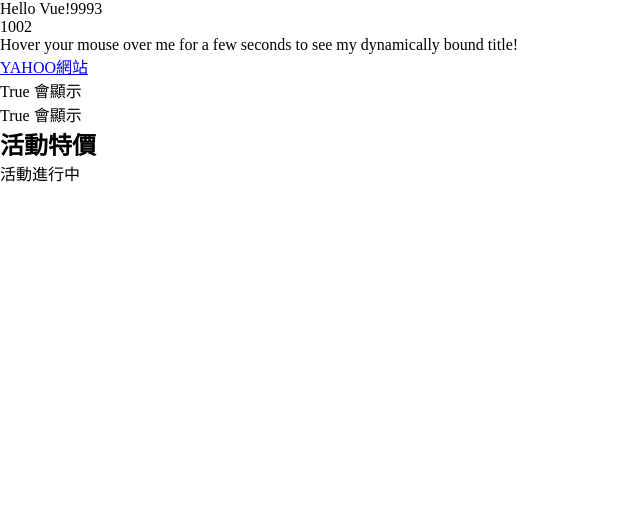
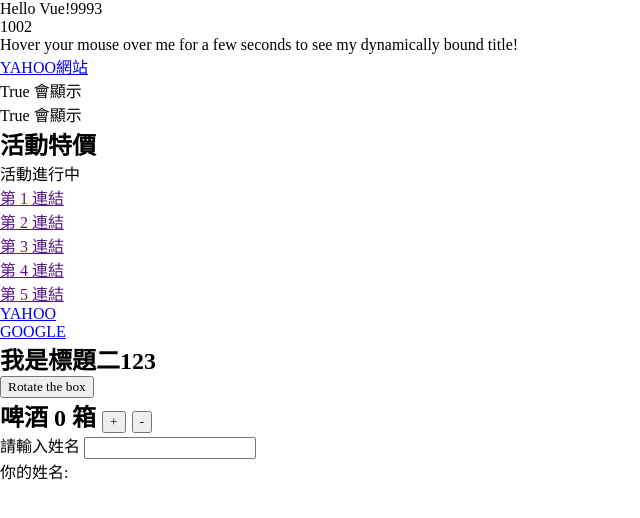
Before and after one commit to VinChien/test_Vue, a plain HTML site: page index.html in a window 1280 px wide. Shown: the part 64-582 px from the top of the page, without its empty margins (0-640 px from the left). Drawn offline with nearby package versions, Linux system fonts and the light colour scheme.

Commit message:
test v-model

```diff
--- a/index.html
+++ b/index.html
@@ -1,11 +1,13 @@
 <!DOCTYPE html>
 <html lang="zh">
+
 <head>
     <meta charset="UTF-8">
     <meta name="viewport" content="width=device-width, initial-scale=1.0">
     <title>練習 Vue</title>
     <link rel="stylesheet" href="./style.css">
 </head>
+
 <body>
     <h1>▼定義渲染區域▼</h1>
     <div id="vue1">
@@ -29,11 +31,37 @@
         <h2>活動特價</h2>
         <p v-if="activity">活動進行中</p>
         <p v-else="activity">活動已結束</p>
+
+        <a href="" v-for=" i in range">第 {{i}} 連結<br></a>
+
+        <!-- v-bind => : -->
+        <a :href="i.web" v-for="i in testArray">{{i.text}}<br></a>
+
+        <h2 v-on:click="show2">我是標題二{{textContent2}}</h2>
+
+        <!-- toggle calss -->
+        <div class="box" v-bind:class="{'on':toggle}"></div>
+        <button type="button" v-on:click="toggle = !toggle"> Rotate the box</button>
+
+        <h2>
+            啤酒 {{count}} 箱
+            <!-- v-on:click => @ -->
+            <button @click="add"> + </button>
+            <button @click="sub"> - </button>
+        </h2>
+
+        <label >請輸入姓名</label>
+        <input type="text" v-model="name">
+        <p>你的姓名:{{ name }}</p>
+
+
     </div>
+
 
 
     <!-- Vue CDN -->
     <script src="https://cdn.jsdelivr.net/npm/vue/dist/vue.js"></script>
     <script src="./main.js"></script>
 </body>
+
 </html>
--- a/main.js
+++ b/main.js
@@ -12,6 +12,32 @@ var vue1 = new Vue ({
         yahoo: 'https://tw.yahoo.com/',
         show: true,
         hidden: false,
-        activity: true
+        activity: true,
+        range: 5,
+        testArray: [
+            {
+                text: "YAHOO",
+                web:"https://tw.yahoo.com/"
+            },
+            {
+                text: "GOOGLE",
+                web:"https://www.google.com/"
+            }
+        ],
+        toggle: false,
+        textContent2: '123',
+        count:0,
+        name:'',
+    },
+    methods: {
+        show2: function() {
+            this.textContent2 = '點到了標題二';
+        },
+        add: function() {
+            this.count++;
+        },
+        sub: function() {
+            this.count--;
+        }
     }
 })
```
